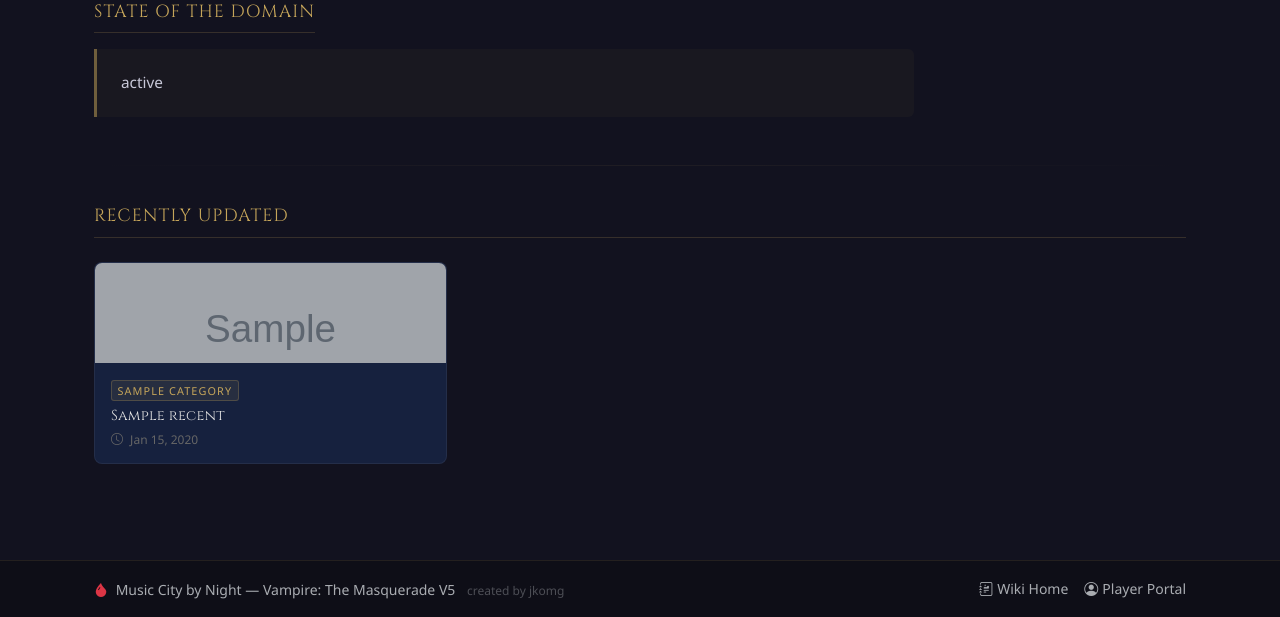
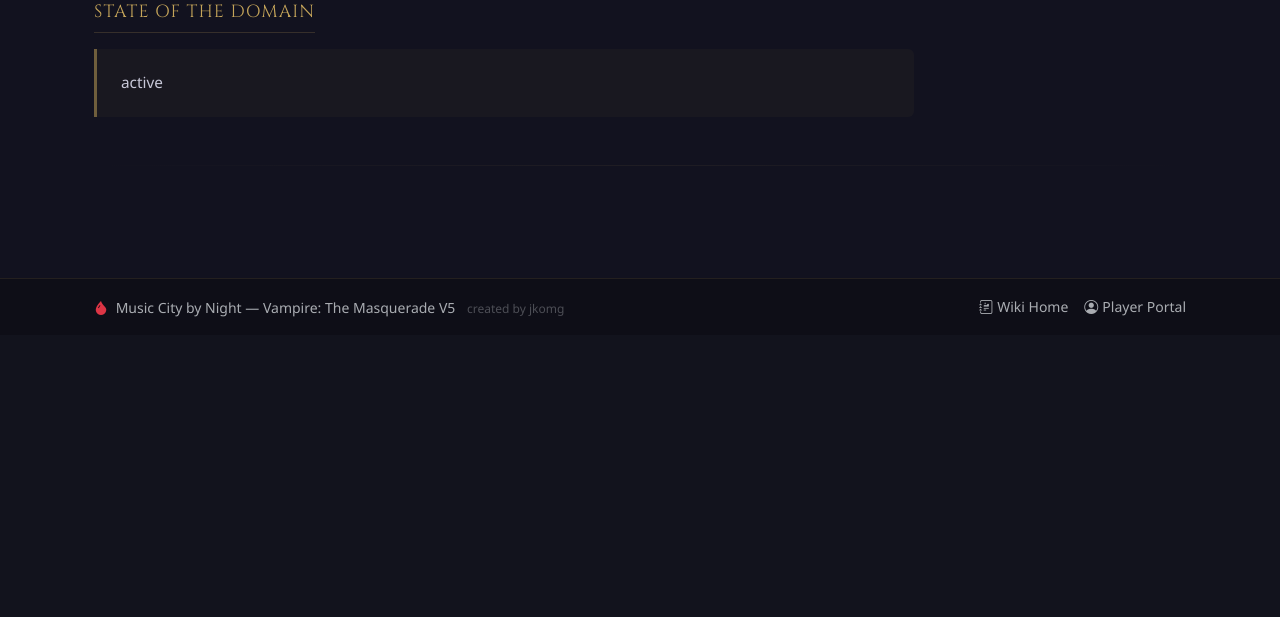
Before and after one commit to jkomg/mcbn-xp-tracker, a Flask app: template apps/web/app/templates/wiki/index.html in a window 1280 px wide. Shown: the part 700-1317 px from the top of the page. After the commit the page ends 1017 px from the top, so only its background shows below. Run offline with Flask 3, Linux system fonts and the light colour scheme; the template is opened without the code that fills it: most values are stand-ins (such as "Sample title", 1, 10 or a date in 2020); grey boxes marked "Sample" are stand-in pictures; parts of the project's set-up code (start-up, migrations or seed data) failed here and were passed over; some libraries are stand-ins or nearby versions.

Commit message:
Remove Recently Updated section from wiki index
Co-Authored-By: Claude Sonnet 4.6 <noreply@anthropic.com>

```diff
--- a/apps/web/app/blueprints/wiki.py
+++ b/apps/web/app/blueprints/wiki.py
@@ -201,11 +201,6 @@ def _get_featured_page(slug: str) -> Markup | None:
 
 @bp.route('/')
 def index():
-    recent = (WikiPage.query
-              .filter(WikiPage.status.in_(WIKI_PUBLIC_STATUSES))
-              .order_by(WikiPage.updated_at.desc())
-              .limit(6)
-              .all())
     counts = {s: WikiPage.query.filter_by(category=s).filter(
                   WikiPage.status.in_(WIKI_PUBLIC_STATUSES)).count()
               for s, _, _ in CATEGORIES}
@@ -213,7 +208,6 @@ def index():
     state_of_domain = _get_featured_page('state-of-the-domain')
     return render_template(
         'wiki/index.html',
-        recent=recent,
         counts=counts,
         chronicle_background=chronicle_background,
         state_of_domain=state_of_domain,
--- a/apps/web/app/templates/wiki/index.html
+++ b/apps/web/app/templates/wiki/index.html
@@ -71,37 +71,5 @@
 <hr class="wiki-sep">
 {% endif %}
 
-<!-- Recently Updated -->
-{% if recent %}
-<section class="mb-4">
-    <h2 class="wiki-section-heading mb-4">Recently Updated</h2>
-    <div class="row g-3">
-        {% for p in recent %}
-        <div class="col-md-6 col-lg-4">
-            <a href="{{ url_for('wiki.page', slug=p.slug) }}" class="wiki-page-card text-decoration-none">
-                {% if p.cover_image_url %}
-                <div class="wiki-card-cover" style="background-image: url('{{ p.cover_image_url }}');"></div>
-                {% endif %}
-                <div class="wiki-card-body">
-                    {% if p.category %}
-                    <span class="wiki-cat-badge">{{ wiki_category_display.get(p.category, p.category) }}</span>
-                    {% endif %}
-                    <h5>{{ p.title }}</h5>
-                    <div class="meta">
-                        <i class="bi bi-clock me-1"></i>
-                        {{ p.updated_at.strftime('%b %d, %Y') if p.updated_at else '' }}
-                    </div>
-                </div>
-            </a>
-        </div>
-        {% endfor %}
-    </div>
-</section>
-{% else %}
-<div class="empty-state">
-    <i class="bi bi-journal-richtext"></i>
-    <p>The chronicle has yet to be written. {% if is_staff %}<a href="{{ url_for('wiki.new_page') }}">Create the first page.</a>{% endif %}</p>
-</div>
-{% endif %}
 
 {% endblock %}
```
